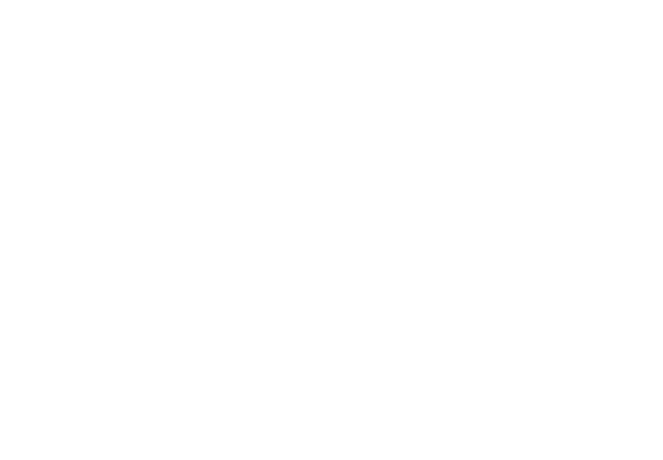
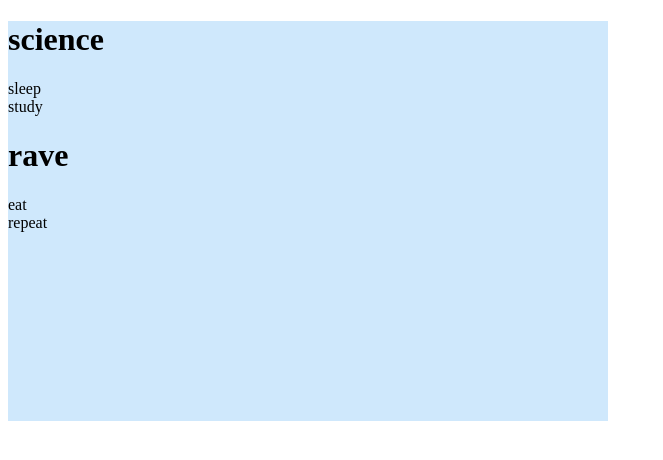
Before and after one commit to TaskGaffer/Task-Manager, a React app: page / in a window 1280 px wide. Shown: the top 460 px of the page, without its empty margins (0-663 px from the left). Built offline with nearby package versions, Linux system fonts and the light colour scheme.

Commit message:
updated components

```diff
--- a/src/App.jsx
+++ b/src/App.jsx
@@ -1,32 +1,30 @@
 import React from 'react';
 import NavBar from './components/NavBar';
 import InputField from './components/InputField';
-import HeadingContainer from './containers/HeadingContainer'
-
-import {useSelector} from 'react-redux'
-import ReactDOM from 'react-dom'
-
-import { Grid } from '@mui/material';
+import HeadingContainer from './containers/HeadingContainer';
 
 
-function App (){
+import {Provider, useSelector} from 'react-redux';
+import ReactDOM from 'react-dom';
+
+import {Grid} from '@mui/material';
+
+function App() {
   ////const logged = useSelector((state) => state?.login.loggedIn)
-  return(
-
-  <Grid>
+  return (
 
     <Grid>
-      <NavBar/>
-    </Grid>
-    <Grid>
-      <InputField/>
-    </Grid>
-    <Grid>
-      <HeadingContainer/>
+      <Grid>
+        <NavBar />
+      </Grid>
+      <Grid>
+        <InputField />
+      </Grid>
+      <Grid>
+        <HeadingContainer />
+      </Grid>
     </Grid>
 
-   </Grid>
-
-  )
+  );
 }
 export default App;
--- a/src/components/Task.jsx
+++ b/src/components/Task.jsx
@@ -1,10 +1,14 @@
 import React from 'react';
+import { useEffect, useState } from 'react';
+import { useSelector } from 'react-redux';
 
-const Task = () => {
+const Task = ({id, taskText, progress, position}) => {
+
   return (
     <div>
+      {taskText}
+    </div>
 
-    </div>
   )
 }
 
--- a/src/containers/HeadingContainer.jsx
+++ b/src/containers/HeadingContainer.jsx
@@ -1,11 +1,64 @@
 import React from 'react';
 import TasksContainer from './TasksContainer';
+import Container from '@mui/material/Box';
+import Box from '@mui/material/Box';
+
+const dummyData = [
+  {
+    heading: 'science',
+    header_id: 1,
+    tasks: [
+      {
+        _id: 1,
+        task: 'study',
+        task_order: 8,
+        progress: 'incomplete'
+      },
+      {
+        _id: 2,
+        task: 'sleep',
+        task_order: 3,
+        progress: 'incomplete'
+      }
+    ]
+  },
+  {
+    heading: 'rave',
+    header_id: 1,
+    tasks: [
+      {
+        _id: 1,
+        task: 'eat',
+        task_order: 2,
+        progress: 'incomplete'
+      },
+      {
+        _id: 2,
+        task: 'repeat',
+        task_order: 3,
+        progress: 'incomplete'
+      }
+    ]
+  }
+];
+
+const heading = [];
+dummyData.forEach((el, index) => {
+  heading.push(
+    <TasksContainer
+      key={index}
+      title={el.heading}
+      id={el._id}
+      tasks={el.tasks}
+    />
+  );
+});
 
 const HeadingContainer = () => {
   return (
-    <div>
-      <TasksContainer />
-    </div>
+    <Container className="headingContainer" maxWidth="sm">
+      <Box sx={{bgcolor: '#cfe8fc', height: '50vh'}}>{heading}</Box>
+    </Container>
   );
 };
 
--- a/src/containers/TasksContainer.jsx
+++ b/src/containers/TasksContainer.jsx
@@ -3,13 +3,22 @@
 import Task from '../components/Task';
 
 
-const TaskContainer = () => {
+const TasksContainer = ({title, id, tasks}) => {
+
+  tasks.sort((a,b) => a.task_order - b.task_order)
+
+  const taskList = []
+  tasks.forEach((task,index) => {
+    taskList.push(
+        <Task key={index} id={task._id} taskText={task.task} progress={task.progress} position={task.task_order}/>
+    )
+  });
   return (
     <div>
-      <Task />
+      <h1>{title}</h1>
+      {taskList}
     </div>
   )
 }
 
-
-export default TaskContainer;
+export default TasksContainer;
--- a/src/index.js
+++ b/src/index.js
@@ -2,13 +2,13 @@
 import { render } from 'react-dom';
 import App from './App.jsx';
 import { Provider } from 'react-redux';
-
+// import { store } from './features/store.js'
 render(
   //Provider passes down the redux store to our App//
-  //<Provider store={store} >
+  // <Provider store={store} >
   <React.StrictMode>
     <App />
   </React.StrictMode>,
-  //</Provider>
+  // </Provider>,
   document.getElementById('root')
 );
```
Also changed, not shown: src/features/slices/cardTextSlice.js (added, +31 -0 lines), src/features/store.js (+8 -1 lines).
